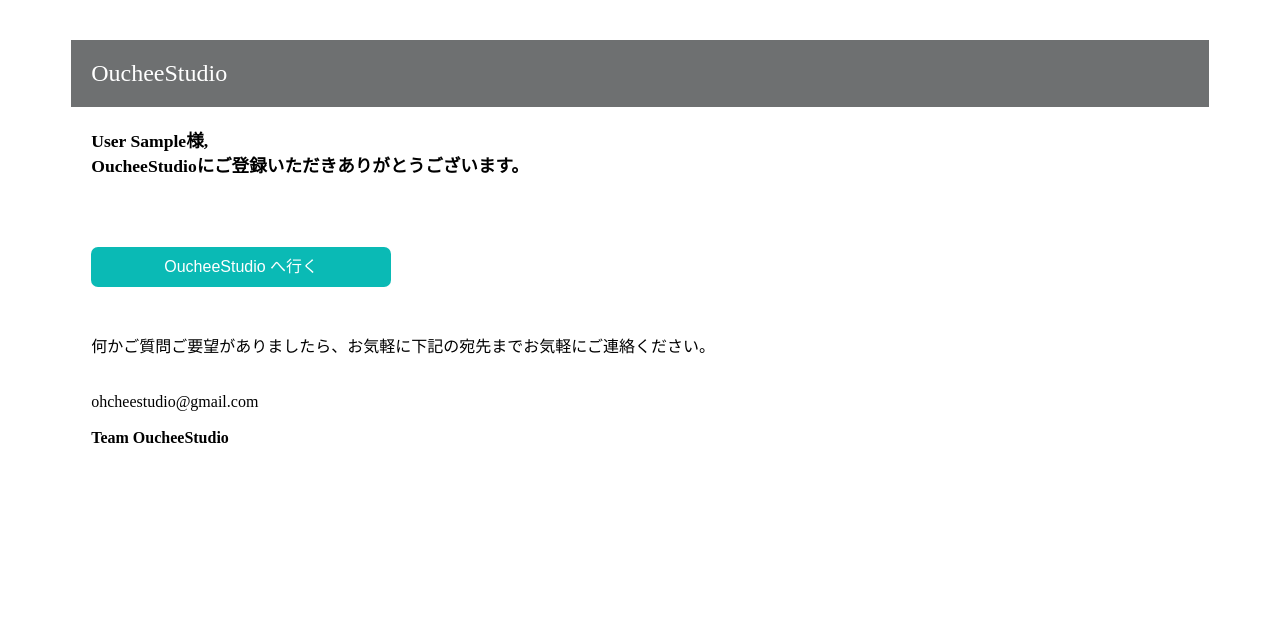
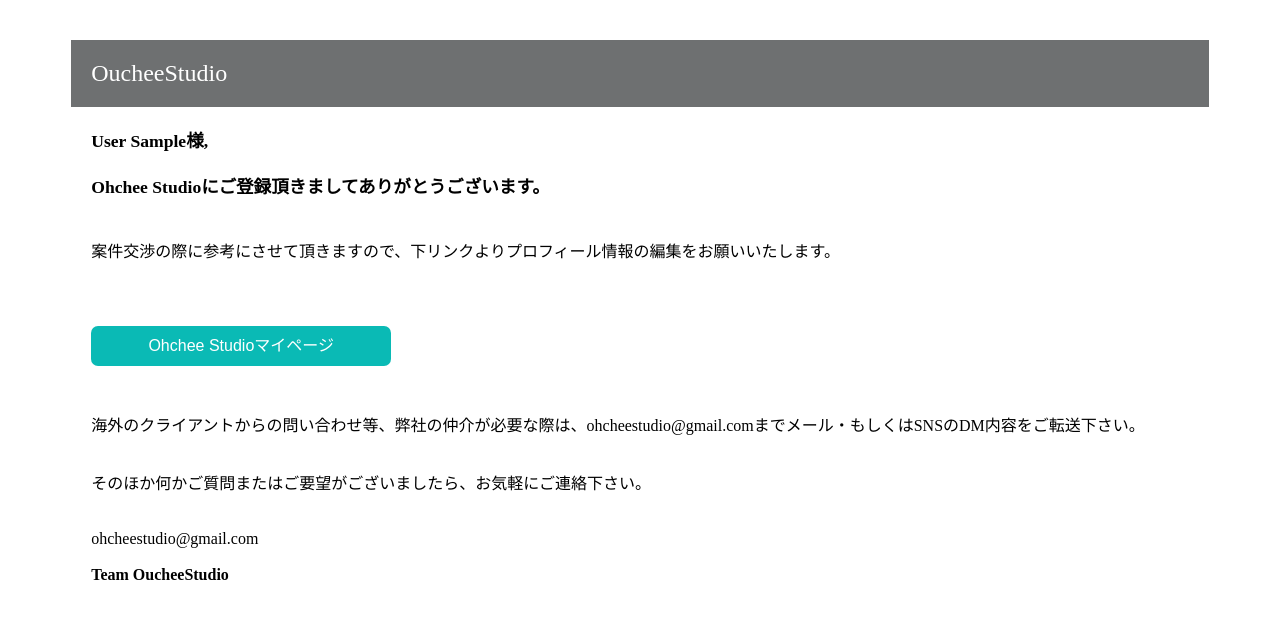
Before and after one commit to emya/Artorimo, a Django app: template templates/email-signup.html in a window 1280 px wide. Shown: the top 619 px of the page. Run offline with Django 3.2, Linux system fonts and the light colour scheme; the template is opened without the code that fills it, so the values that code supplies are empty; the visitor is signed in with stand-in values (Sample User, id 1); parts of the project's set-up code (start-up, migrations or seed data) failed here and were passed over.

Commit message:
fixed email conf

```diff
--- a/templates/email-signup.html
+++ b/templates/email-signup.html
@@ -15,7 +15,7 @@
       }
 
       .logo-link {
-        width: 30%;
+        width: 50%;
         height: auto;
         font-size: 1.5em;
         color: white;
@@ -66,13 +66,19 @@
 
       <div class="email-body">
         <div class="email-greeting">
-          {{user.last_name}} {{user.first_name}}様, <br>
-          OucheeStudioにご登録いただきありがとうございます。
+          {{user.last_name}} {{user.first_name}}様, <br/><br/>
+          Ohchee Studioにご登録頂きましてありがとうございます。
         </div>
 
-        <a class="btn" href="https://ohcheestudio.com/">OucheeStudio へ行く</a>
+        <p>
+          案件交渉の際に参考にさせて頂きますので、下リンクよりプロフィール情報の編集をお願いいたします。<br/><br/>
+        </p>
 
-        <p>何かご質問ご要望がありましたら、お気軽に下記の宛先までお気軽にご連絡ください。<br><br><br>
+        <a class="btn" href="https://ohcheestudio.com/myprofile">Ohchee Studioマイページ</a>
+
+        <p>
+          海外のクライアントからの問い合わせ等、弊社の仲介が必要な際は、ohcheestudio@gmail.comまでメール・もしくはSNSのDM内容をご転送下さい。<br><br>
+        <p>そのほか何かご質問またはご要望がございましたら、お気軽にご連絡下さい。<br><br><br>
 
         ohcheestudio@gmail.com<br><br>
         <span class="email-closing">Team OucheeStudio</span></p>
```
